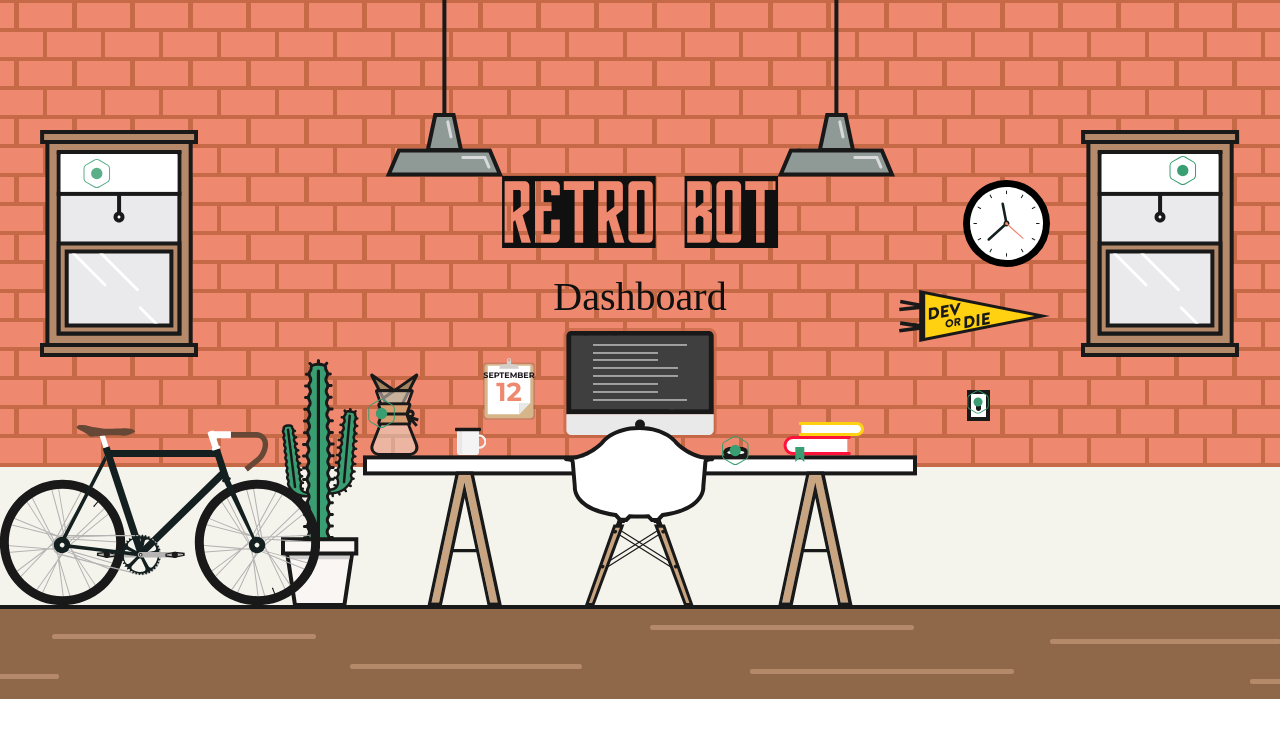
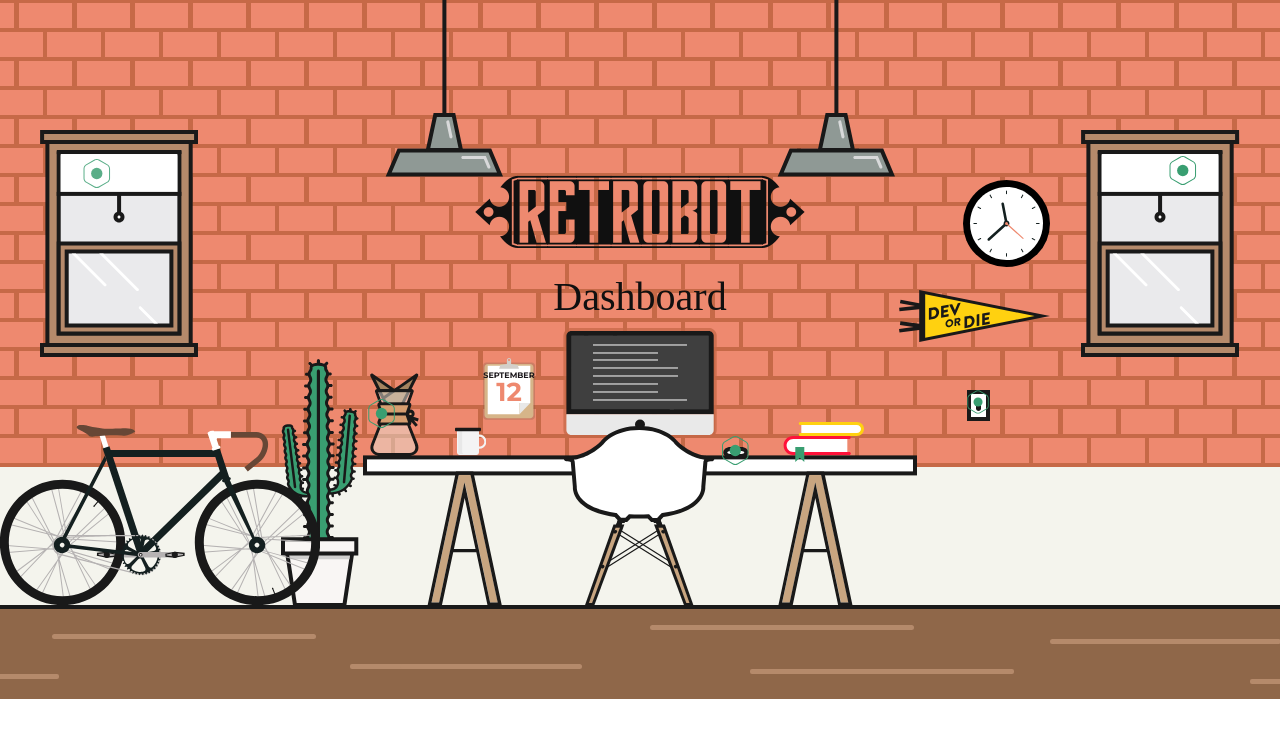
Before and after one commit to DalasDev/dednetbot, a website: page public/index.html in a window 1280 px wide. Shown: the top 738 px of the page. Drawn offline with nearby package versions, Linux system fonts and the light colour scheme; a web font is replaced by a local one.

Commit message:
fix font

```diff
--- a/public/index.html
+++ b/public/index.html
@@ -487,7 +487,7 @@
       </div>
     </div>
 
-    <div class="Text1">RETRO BOT</div>
+    <div class="Text1">{retrobot}</div>
     <div class="Text2">Dashboard</div>
 
     <div class="logo">
```
